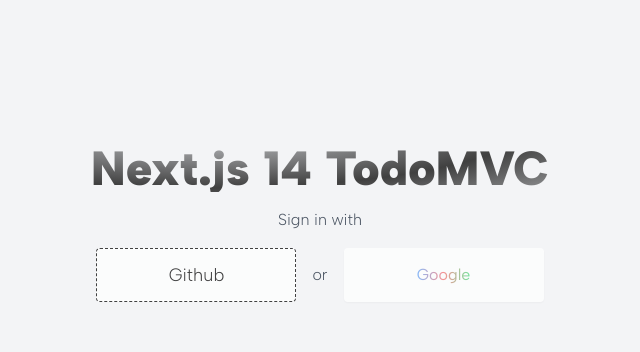
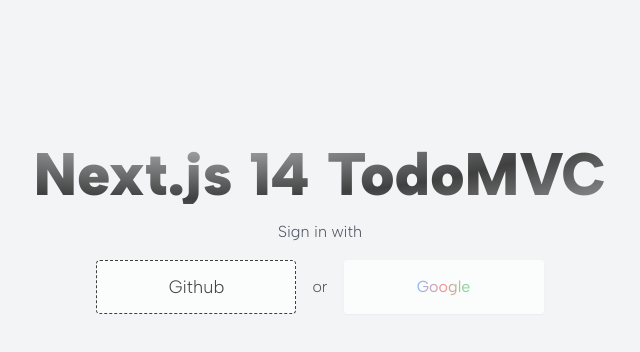
Before and after one commit to platypusrex/rsc-todomvc, a Next.js app: page /login in a window 1280 px wide. Shown: the top 352 px of the page, without its empty margins (320-960 px from the left). Built offline with nearby package versions, Linux system fonts and the light colour scheme; no server answers; what envalid would draw is missing.

Commit message:
refactor: minor adjustment to login title style

```diff
--- a/src/app/login/page.tsx
+++ b/src/app/login/page.tsx
@@ -5,8 +5,8 @@
 export default function Login() {
   return (
     <main className="pt-36 flex h-screen w-full flex-col items-center bg-gray-100 px-2 md:px-0">
-      <h1 className="animate-bg-move mb-4 bg-[radial-gradient(ellipse_at_top,_var(--tw-gradient-stops))] from-gray-200 via-neutral-700 to-gray-200
-       bg-clip-text text-center text-5xl font-black text-transparent"
+      <h1 className="leading-[3.5rem] animate-bg-move mb-4 bg-[radial-gradient(ellipse_at_top,_var(--tw-gradient-stops))] from-gray-200 via-neutral-700 to-gray-200
+       bg-clip-text text-center text-5xl md:text-6xl font-black text-transparent"
       >
         Next.js 14 TodoMVC
       </h1>
```
